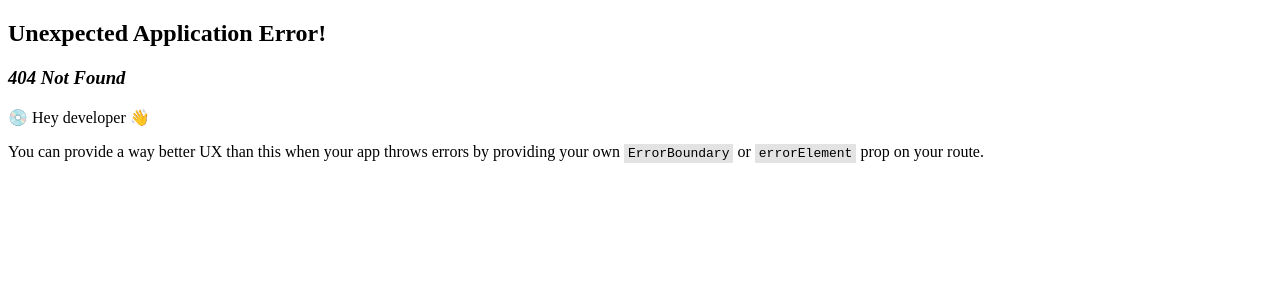
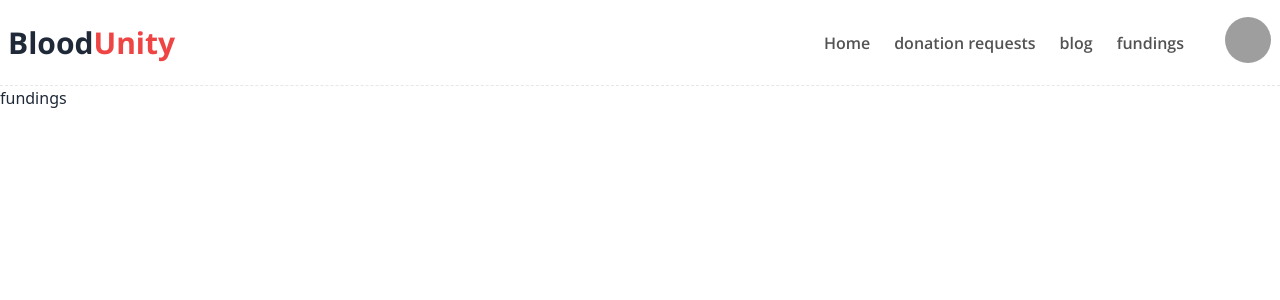
Before and after one commit to sagorcnits/blood-unity, a React (Vite) app: page /fundings in a window 1280 px wide. Before the commit this address had no page. Shown: the top 300 px of the page. Built offline with nearby package versions, Linux system fonts and the light colour scheme; grey boxes are pictures that could not be loaded.

Commit message:
navbar done

```diff
--- a/index.html
+++ b/index.html
@@ -1,5 +1,5 @@
 <!DOCTYPE html>
-<html lang="en">
+<html lang="en" data-theme="light">
   <head>
     <meta charset="UTF-8" />
     <link rel="icon" type="image/svg+xml" href="/vite.svg" />
--- a/package.json
+++ b/package.json
@@ -14,6 +14,7 @@
     "match-sorter": "^6.3.4",
     "react": "^18.2.0",
     "react-dom": "^18.2.0",
+    "react-icons": "^5.2.1",
     "react-router-dom": "^6.23.1",
     "sort-by": "^1.2.0"
   },
--- /dev/null
+++ b/src/components/Card.jsx
@@ -0,0 +1,9 @@
+const Card = () => {
+    return (
+        <div>
+
+        </div>
+    );
+};
+
+export default Card;
--- /dev/null
+++ b/src/components/shared/Navbar.jsx
@@ -0,0 +1,112 @@
+import { useRef, useState } from "react";
+import { FaBars } from "react-icons/fa";
+import { IoClose } from "react-icons/io5";
+import { NavLink } from "react-router-dom";
+
+const Navbar = () => {
+  const [isActive, setActive] = useState(true);
+  const navRef = useRef();
+  const handleSideBar = () => {
+    setActive(!isActive);
+    if (isActive) {
+      navRef.current.style.left = 0;
+    } else {
+      navRef.current.style.left = "-300px";
+    }
+  };
+
+  return (
+    <>
+      <div className="navbar  max-w-7xl mx-auto font-open-sans">
+        <div className="flex-1 gap-2">
+          <div className="text-[20px] lg:hidden">
+            <FaBars onClick={handleSideBar}></FaBars>
+          </div>
+          <a className="text-2xl md:text-3xl  font-bold ">
+            Blood<span className="text-red-500">Unity</span>
+          </a>
+        </div>
+
+        <div className="flex-1 justify-end gap-16 *:flex  *:items-center *:gap-10">
+          <div>
+            <ul className="hidden items-center gap-6 *:text-paragraph font-semibold lg:flex">
+              <li>
+                <NavLink to="/">Home</NavLink>
+              </li>
+              <li>
+                <NavLink to="/donation-requests">donation requests</NavLink>
+              </li>
+              <li>
+                <NavLink to="/blog">blog</NavLink>
+              </li>
+              <li>
+                <NavLink to="/fundings">fundings</NavLink>
+              </li>
+            </ul>
+
+            <div className="dropdown dropdown-end">
+              <div
+                tabIndex={0}
+                role="button"
+                className="btn btn-ghost btn-circle avatar"
+              >
+                <div className="w-16 rounded-full">
+                  <img
+                    alt="Tailwind CSS Navbar component"
+                    src="https://img.daisyui.com/images/stock/photo-1534528741775-53994a69daeb.jpg"
+                  />
+                </div>
+              </div>
+              <ul
+                tabIndex={0}
+                className="menu menu-sm dropdown-content mt-3 z-[1] p-2 shadow bg-base-100 rounded-box w-52"
+              >
+                <li>
+                  <a>Dashboard</a>
+                </li>
+
+                <li>
+                  <a>Logout</a>
+                </li>
+              </ul>
+            </div>
+          </div>
+        </div>
+      </div>
+      <div
+        ref={navRef}
+        className="fixed -left-[300px] top-0 bottom-0 w-[250px] bg-darkRed  z-50 duration-500 font-open-sans"
+      >
+        <div className="flex justify-between border-b border-dashed py-6 px-2">
+          <a className="text-2xl md:text-3xl  font-bold">
+            Blood<span className="text-orange-500">Unity</span>
+          </a>
+          <IoClose
+            onClick={handleSideBar}
+            className="text-[34px]  cursor-pointer text-white"
+          ></IoClose>
+        </div>
+        <ul className="items-center gap-4 font-inter text-white p-4">
+          <li className="py-4 text-center mt-2 hover:bg-white rounded-lg hover:text-black duration-500">
+            <NavLink  onClick={handleSideBar} to="/">Home</NavLink>
+          </li>
+
+          <li className="py-4 text-center mt-2 hover:bg-white rounded-lg hover:text-black duration-500">
+            <NavLink  onClick={handleSideBar} to="/donation-requests">donation requests</NavLink>
+          </li>
+
+          <li className="py-4 text-center mt-2 hover:bg-white rounded-lg hover:text-black duration-500">
+            <NavLink  onClick={handleSideBar} to="/blog">Blog</NavLink>
+          </li>
+          <li className="py-4 text-center mt-2 hover:bg-white rounded-lg hover:text-black duration-500">
+            <NavLink  onClick={handleSideBar} to="/fundings">Funding</NavLink>
+          </li>
+        </ul>
+
+
+      </div>
+    </>
+  );
+};
+
+export default Navbar;
--- a/src/index.css
+++ b/src/index.css
@@ -0,0 +1,4 @@
+@import url("https://fonts.googleapis.com/css2?family=Open+Sans:ital,wght@0,300..800;1,300..800&family=Roboto+Slab:wght@100..900&display=swap");
+@tailwind base;
+@tailwind components;
+@tailwind utilities;
--- a/src/layout/Root.jsx
+++ b/src/layout/Root.jsx
@@ -1,11 +1,15 @@
 import { Outlet } from "react-router-dom";
+import Navbar from "../components/shared/Navbar";
 
 const Root = () => {
-    return (
-        <div>
-            <Outlet></Outlet>
-        </div>
-    );
+  return (
+    <>
+      <div className="border-b border-dashed py-2 px-2 md:px-0">
+        <Navbar></Navbar>
+      </div>
+      <Outlet></Outlet>
+    </>
+  );
 };
 
 export default Root;
--- /dev/null
+++ b/src/pages/blog/Blog.jsx
@@ -0,0 +1,10 @@
+
+const Blog = () => {
+    return (
+        <div>
+            <h1>Blog Page</h1>
+        </div>
+    );
+};
+
+export default Blog;
--- /dev/null
+++ b/src/pages/donation-requests/DonationRequest.jsx
@@ -0,0 +1,10 @@
+
+const DonationRequest = () => {
+    return (
+        <div>
+            <h1>donation requests</h1>
+        </div>
+    );
+};
+
+export default DonationRequest;
--- /dev/null
+++ b/src/pages/funding/Funding.jsx
@@ -0,0 +1,9 @@
+const Funding = () => {
+  return (
+    <div>
+      <h1>fundings</h1>
+    </div>
+  );
+};
+
+export default Funding;
--- a/tailwind.config.js
+++ b/tailwind.config.js
@@ -1,8 +1,17 @@
 /** @type {import('tailwindcss').Config} */
 export default {
-  content: [],
+  content: ["./index.html", "./src/**/*.{js,ts,jsx,tsx}"],
   theme: {
-    extend: {},
+    extend: {
+      fontFamily: {
+        "open-sans": ["Open Sans", "serif"],
+      },
+
+      colors: {
+        paragraph: "#535353",
+        darkRed: "#800000",
+      },
+    },
   },
-  plugins: [],
-}
+  plugins: [require("daisyui")],
+};
```
Also changed, not shown: src/routes/Routes.jsx (+16 -2 lines), 1 other file (tests, documents, lock files or other folders).
